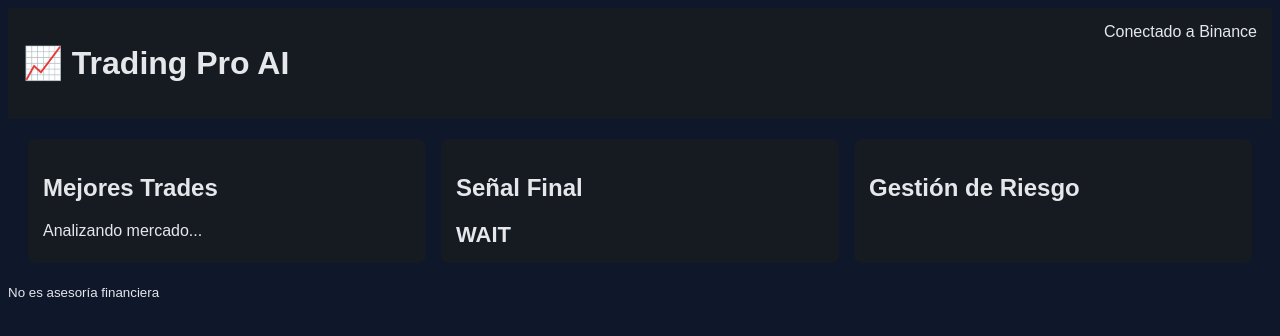
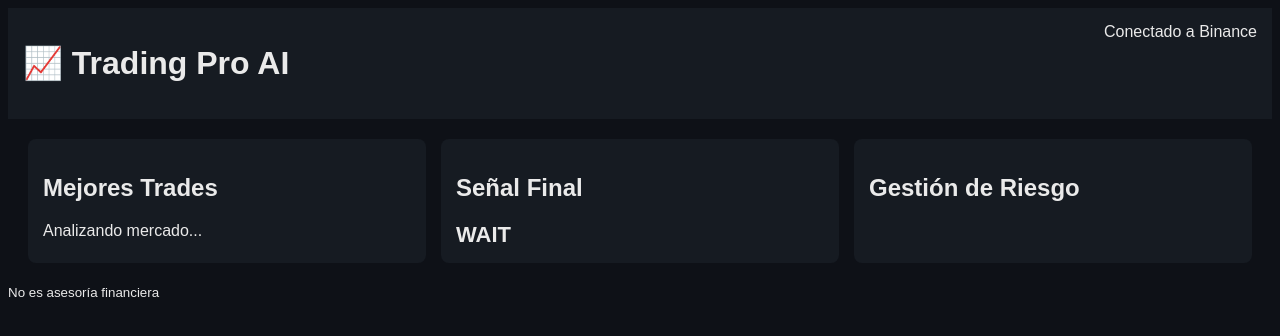
Before and after one commit to jamesbaptist451-arch/trading-decision-app, a plain HTML site: page index.html in a window 1280 px wide. Drawn offline with Linux system fonts and the light colour scheme; files that its build step writes are made by us from their sources.

Commit message:
Update style.css

```diff
--- a/css/style.css
+++ b/css/style.css
@@ -1,6 +1,6 @@
 body.dark {
-  background:#0F172A;
-  color:#E5E7EB;
+  background:#0e1117;
+  color:#eaeaea;
   font-family:Arial, sans-serif;
 }
 
```
